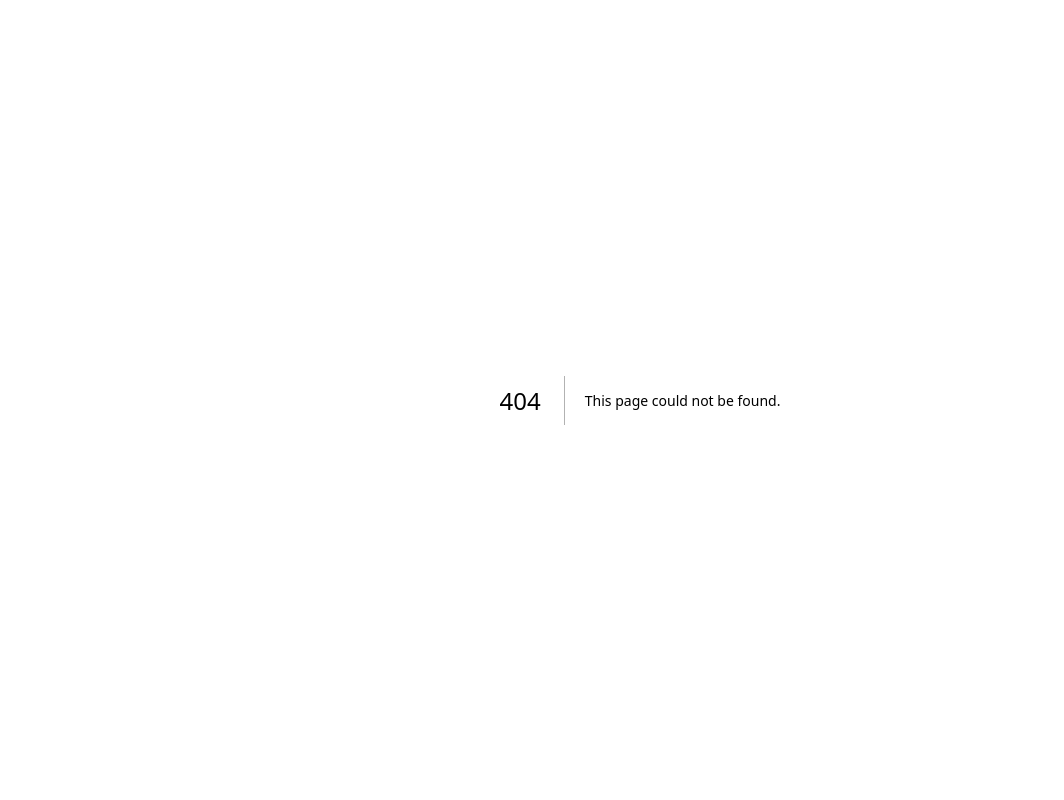
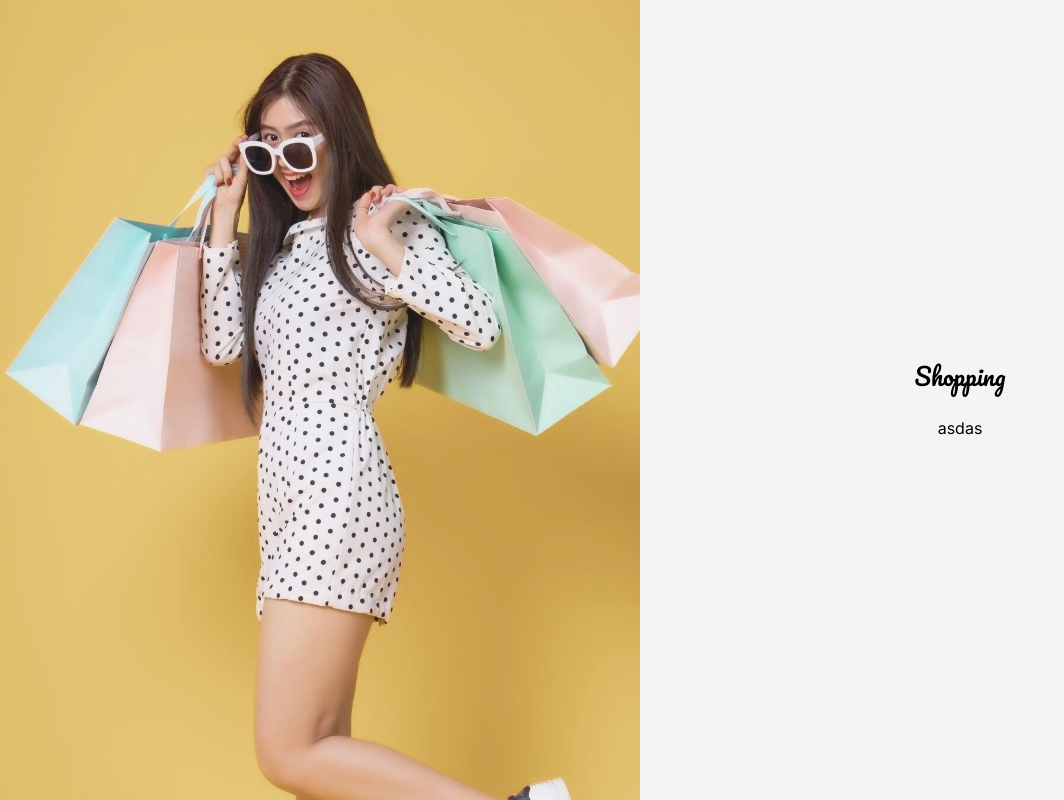
Before and after one commit to efegorkemumit/nextjs14-shopping-store-strapi, a Next.js app: page /login in a window 1280 px wide. Before the commit this address had no page. Shown: the whole page, without its empty margins (0-1064 px from the left). Built offline with nearby package versions, Linux system fonts and the light colour scheme.

Commit message:
Dizin Yapısı

```diff
--- /dev/null
+++ b/app/(auth)/create-user/page.tsx
@@ -0,0 +1,9 @@
+import React from 'react'
+
+const CreateUser = () => {
+  return (
+    <div>CreateUser</div>
+  )
+}
+
+export default CreateUser
--- /dev/null
+++ b/app/(auth)/layout.tsx
@@ -0,0 +1,35 @@
+import Logo from '@/components/Logo'
+import Image from 'next/image'
+import React from 'react'
+
+interface AuthLayoutProps{
+    children:React.ReactNode
+}
+
+const AuthLayoutProps = ({children}:AuthLayoutProps) => {
+  return (
+    <div className='h-screen flex justify-center items-center bgone'>
+        <div className='hidden lg:block w-1/2 h-full'>
+            <Image
+            alt='login'
+            src="/login.jpg"
+            width={1080}
+            height={1920}
+            className='h-full w-full object-cover object-top'
+
+            />
+
+        </div>
+        <div className='w-full lg:w-1/2 p-10 flex flex-col justify-center items-center'>
+            <div className='flex items-center mb-6'>
+                <Logo/>
+
+            </div>
+                {children}
+        </div>
+
+    </div>
+  )
+}
+
+export default AuthLayoutProps
--- /dev/null
+++ b/app/(auth)/login/page.tsx
@@ -0,0 +1,9 @@
+import React from 'react'
+
+const LoginPage = () => {
+  return (
+    <div>asdas</div>
+  )
+}
+
+export default LoginPage
--- a/app/globals.css
+++ b/app/globals.css
@@ -1,3 +1,11 @@
 @tailwind base;
   @tailwind components;
   @tailwind utilities;
+
+
+  .bgone{
+    @apply bg-mycolor1 dark:bg-mycolor2 !important;
+  }
+  .textone{
+    @apply text-mycolor2 dark:text-mycolor1;
+  }
--- /dev/null
+++ b/components/Logo.tsx
@@ -0,0 +1,19 @@
+import { Pacifico } from 'next/font/google'
+import Link from 'next/link'
+import React from 'react'
+
+const pacifico = Pacifico({
+    weight: '400',
+    preload: false,
+})
+
+const Logo = () => {
+  return (
+    <Link href="/" className={`${pacifico.className} text-2xl`}>
+        Shopping
+
+    </Link>
+  )
+}
+
+export default Logo
--- a/tailwind.config.ts
+++ b/tailwind.config.ts
@@ -18,6 +18,15 @@ const config = {
       },
     },
     extend: {
+      colors:{
+        mycolor1 :'#F4F4F4',
+        mycolor2 :'#201F1F',
+        mycolor3 :'#E21818',
+        mycolor4 : '#00235B',
+        mycolor5: '#FFDD83',
+        mycolor6 : '#98DFD6'
+
+      },
       keyframes: {
         "accordion-down": {
           from: { height: "0" },
```
Also changed, not shown: app/(routes)/(home)/page.tsx (renamed from app/page.tsx), public/login.jpg (added).
